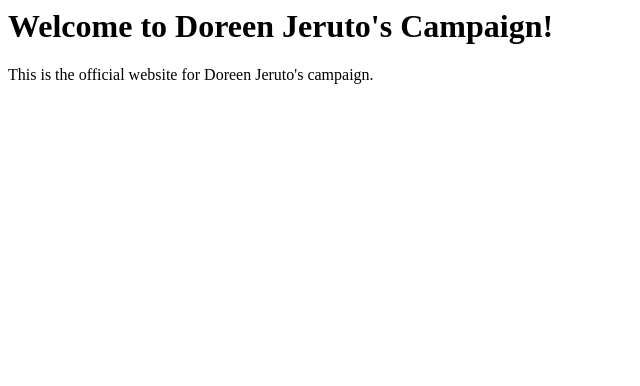
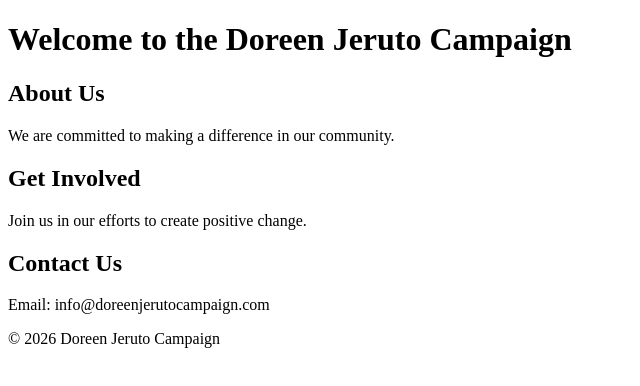
Before and after one commit to kilanya717/Doreen-Jeruto-campaign, a plain HTML site: page index.html in a window 1280 px wide. Shown: the whole page, without its empty margins (0-640 px from the left). Drawn offline with Linux system fonts and the light colour scheme.

Commit message:
Update index.html with campaign page content

```diff
--- a/index.html
+++ b/index.html
@@ -1,9 +1,31 @@
-<html>
+<!DOCTYPE html>
+<html lang="en">
 <head>
+    <meta charset="UTF-8">
+    <meta name="viewport" content="width=device-width, initial-scale=1.0">
     <title>Doreen Jeruto Campaign</title>
+    <link rel="stylesheet" href="styles.css">
 </head>
 <body>
-    <h1>Welcome to Doreen Jeruto's Campaign!</h1>
-    <p>This is the official website for Doreen Jeruto's campaign.</p>
+    <header>
+        <h1>Welcome to the Doreen Jeruto Campaign</h1>
+    </header>
+    <main>
+        <section>
+            <h2>About Us</h2>
+            <p>We are committed to making a difference in our community.</p>
+        </section>
+        <section>
+            <h2>Get Involved</h2>
+            <p>Join us in our efforts to create positive change.</p>
+        </section>
+        <section>
+            <h2>Contact Us</h2>
+            <p>Email: info@doreenjerutocampaign.com</p>
+        </section>
+    </main>
+    <footer>
+        <p>&copy; 2026 Doreen Jeruto Campaign</p>
+    </footer>
 </body>
 </html>
```
